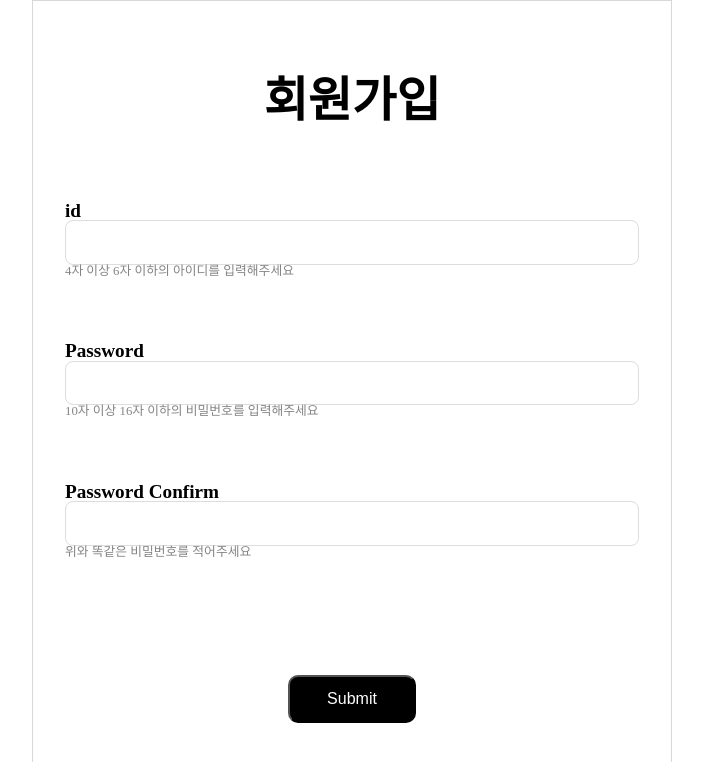
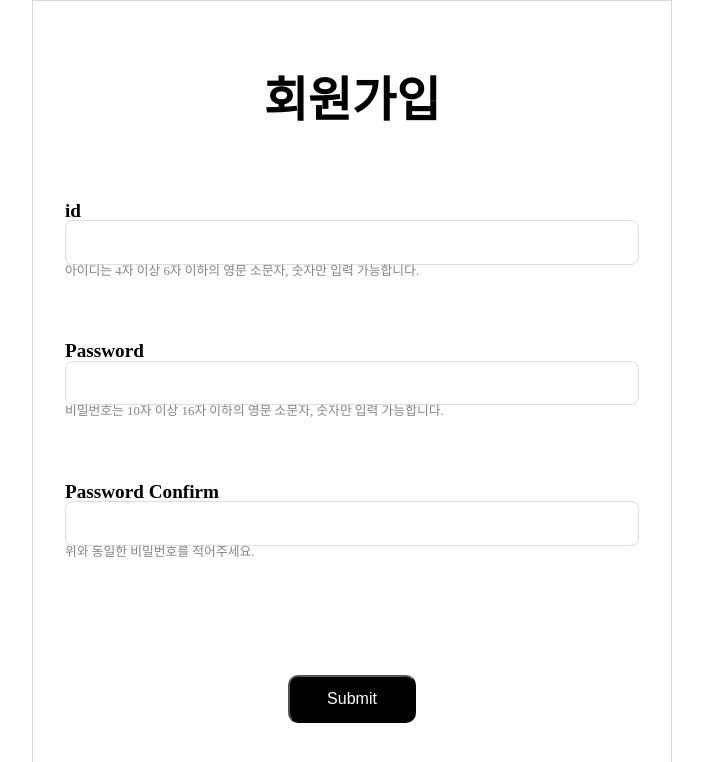
Before and after one commit to HyeonE0103/escapediary-FE, a React (Create React App) app: page /join-membership in a window 1280 px wide. Shown: the top 762 px of the page, without its empty margins (288-991 px from the left). Built offline with nearby package versions, Linux system fonts and the light colour scheme.

Commit message:
feat: 회원가입 페이지 밸리데이션

```diff
--- a/src/components/common/Input.jsx
+++ b/src/components/common/Input.jsx
@@ -1,7 +1,7 @@
 import React from "react";
 import { styled } from "styled-components";
 
-const Input = ({ labelText, placeHolderText, name, value, onChange }) => {
+const Input = ({ labelText, placeHolderText, name, value, onChange, type }) => {
   return (
     <InputWrap>
       <label>{labelText}</label>
@@ -11,6 +11,7 @@ const Input = ({ labelText, placeHolderText, name, value, onChange }) => {
         name={name}
         value={value}
         onChange={onChange}
+        type={type}
       />
     </InputWrap>
   );
--- a/src/pages/JoinMembership.jsx
+++ b/src/pages/JoinMembership.jsx
@@ -1,31 +1,84 @@
-import React from "react";
+import React, { useState } from "react";
 import Input from "../components/common/Input";
 import Button from "../components/common/Button";
 import { styled } from "styled-components";
+import axios from "axios";
+import useNavigation from "../hooks/useNavigation";
 
 const JoinMembership = () => {
+  const [join, setJoin] = useState({ id: "", password: "", confirm: "" })
+  const { goToPath } = useNavigation();
+
+  const onChangeHandler = (e) => {
+    setJoin({ ...join, [e.target.name]: e.target.value });
+  };
+
+  const onClickSubmit = (e) => {
+    e.preventDefault();
+    if (!/^[a-z0-9+]{4,6}$/.test(join.id)) {
+      alert("아이디는 4자 이상 6자 이하의 영문 소문자, 숫자만 입력 가능합니다.");
+    }
+    else if (!/^[a-z0-9+]{10,16}$/.test(join.password)) {
+      alert("비밀번호는 10자 이상 16자 이하의 영문 소문자, 숫자만 입력 가능합니다.");
+    }
+    else if (join.password.trim() !== join.confirm.trim()) {
+      alert("비밀번호를 다시 확인해주세요.");
+    }
+    else {
+      const api = process.env.REACT_APP_URL;
+      axios
+        .post(api, {
+          id: join.id,
+          password: join.password,
+          confirm: join.confirm,
+        })
+        .then((response) => goToPath("/login"))
+        .catch((error) => console.log(error));
+    }
+  };
+
   return (
-    <JoinMembershipWrap>
+    <JoinMembershipWrap onSubmit={onClickSubmit}>
       <JoinMembershipContainer>
         <JoinMebershipHeader>
           <h1>회원가입</h1>
         </JoinMebershipHeader>
         <JoinMebershipBody>
           <div>
-            <Input labelText="id" />
-            <p>4자 이상 6자 이하의 아이디를 입력해주세요</p>
+            <Input
+              labelText="id"
+              required
+              type="text"
+              name="id"
+              value={join.id}
+              onChange={onChangeHandler}
+            />
+            <p>아이디는 4자 이상 6자 이하의 영문 소문자, 숫자만 입력 가능합니다.</p>
           </div>
           <div>
-            <Input labelText="Password" />
-            <p>10자 이상 16자 이하의 비밀번호를 입력해주세요</p>
+            <Input
+              labelText="Password"
+              required
+              type="password"
+              name="password"
+              value={join.password}
+              onChange={onChangeHandler}
+            />
+            <p>비밀번호는 10자 이상 16자 이하의 영문 소문자, 숫자만 입력 가능합니다.</p>
           </div>
           <div>
-            <Input labelText="Password Confirm" />
-            <p>위와 똑같은 비밀번호를 적어주세요</p>
+            <Input labelText="Password Confirm"
+              required
+              type="password"
+              name="confirm"
+              value={join.confirm}
+              onChange={onChangeHandler}
+            />
+            <p>위와 동일한 비밀번호를 적어주세요.</p>
           </div>
         </JoinMebershipBody>
         <JoinMebershipFooter>
-          <Button color="black" size="medium">
+          <Button type="submit" color="black" size="medium">
             Submit
           </Button>
         </JoinMebershipFooter>
@@ -33,7 +86,7 @@ const JoinMembership = () => {
     </JoinMembershipWrap>
   );
 };
-const JoinMembershipWrap = styled.div`
+const JoinMembershipWrap = styled.form`
   width: 100%;
   height: 100vh;
   display: flex;
```
